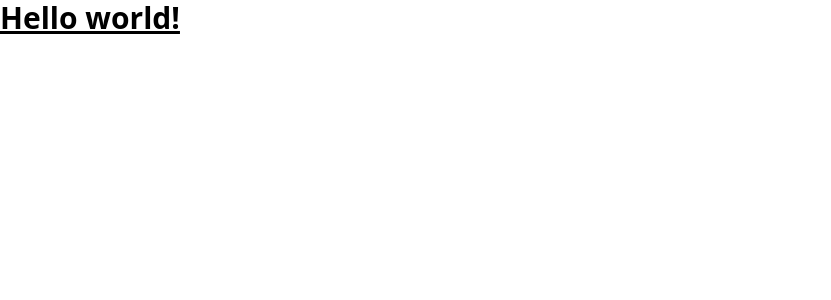
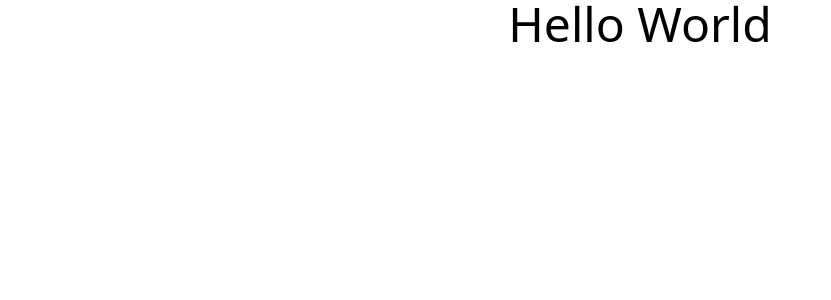
Before and after one commit to milliorn/user-dashboard, a Next.js app: page / in a window 1280 px wide. Shown: the top 300 px of the page, without its empty margins (0-831 px from the left). Built offline with nearby package versions, Linux system fonts and the light colour scheme.

Commit message:
cleanup index

```diff
--- a/pages/index.tsx
+++ b/pages/index.tsx
@@ -1,7 +1,16 @@
+import Head from "next/head";
+import Image from "next/image";
+
 export default function Home() {
   return (
-    <h1 className="text-3xl font-bold underline">
-      Hello world!
-    </h1>
-  )
+    <>
+      <Head>
+        <title>Create Next App</title>
+        <meta name="description" content="Generated by create next app" />
+        <meta name="viewport" content="width=device-width, initial-scale=1" />
+        <link rel="icon" href="/favicon.ico" />
+      </Head>
+      <main className="text-5xl text-center">Hello World</main>
+    </>
+  );
 }
```
